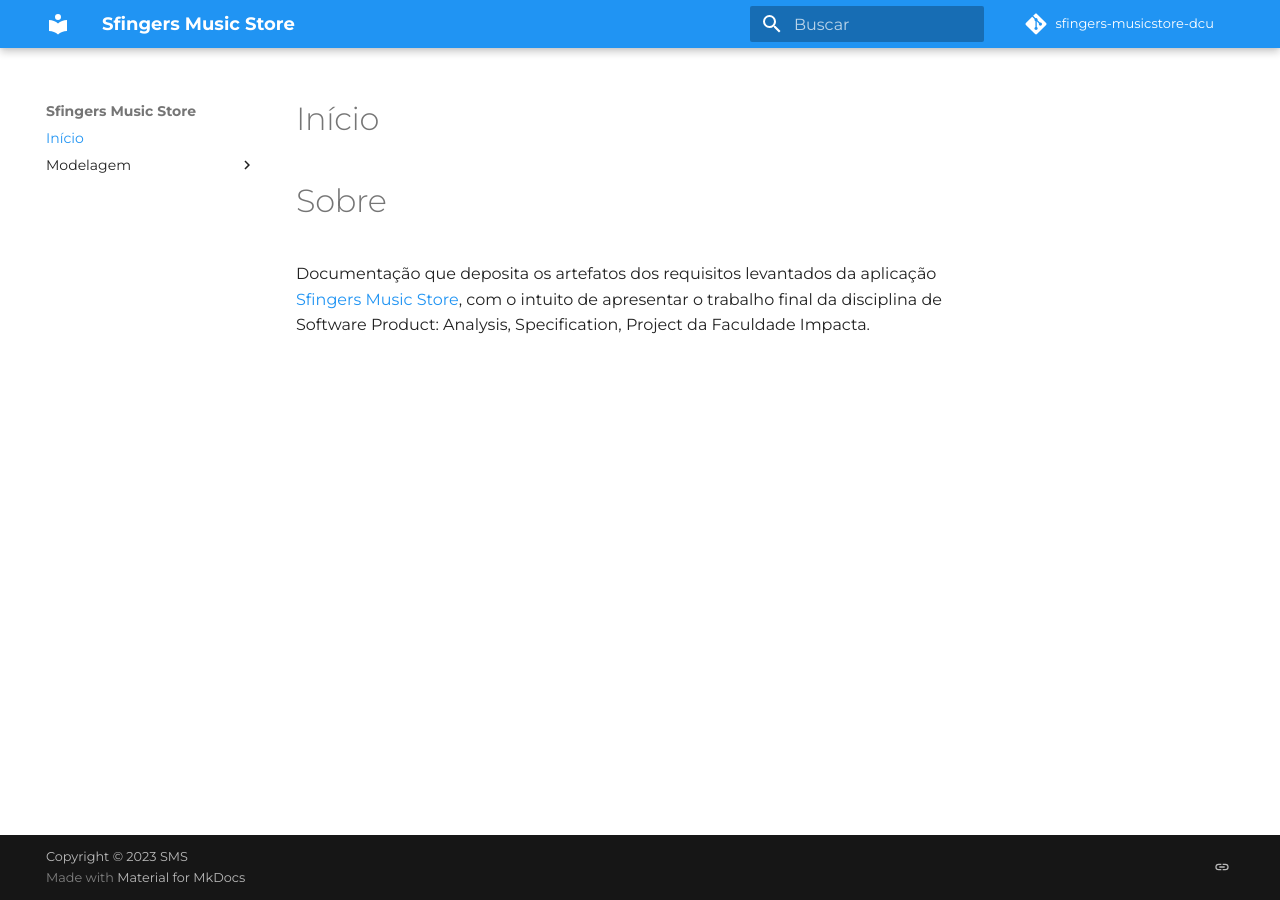
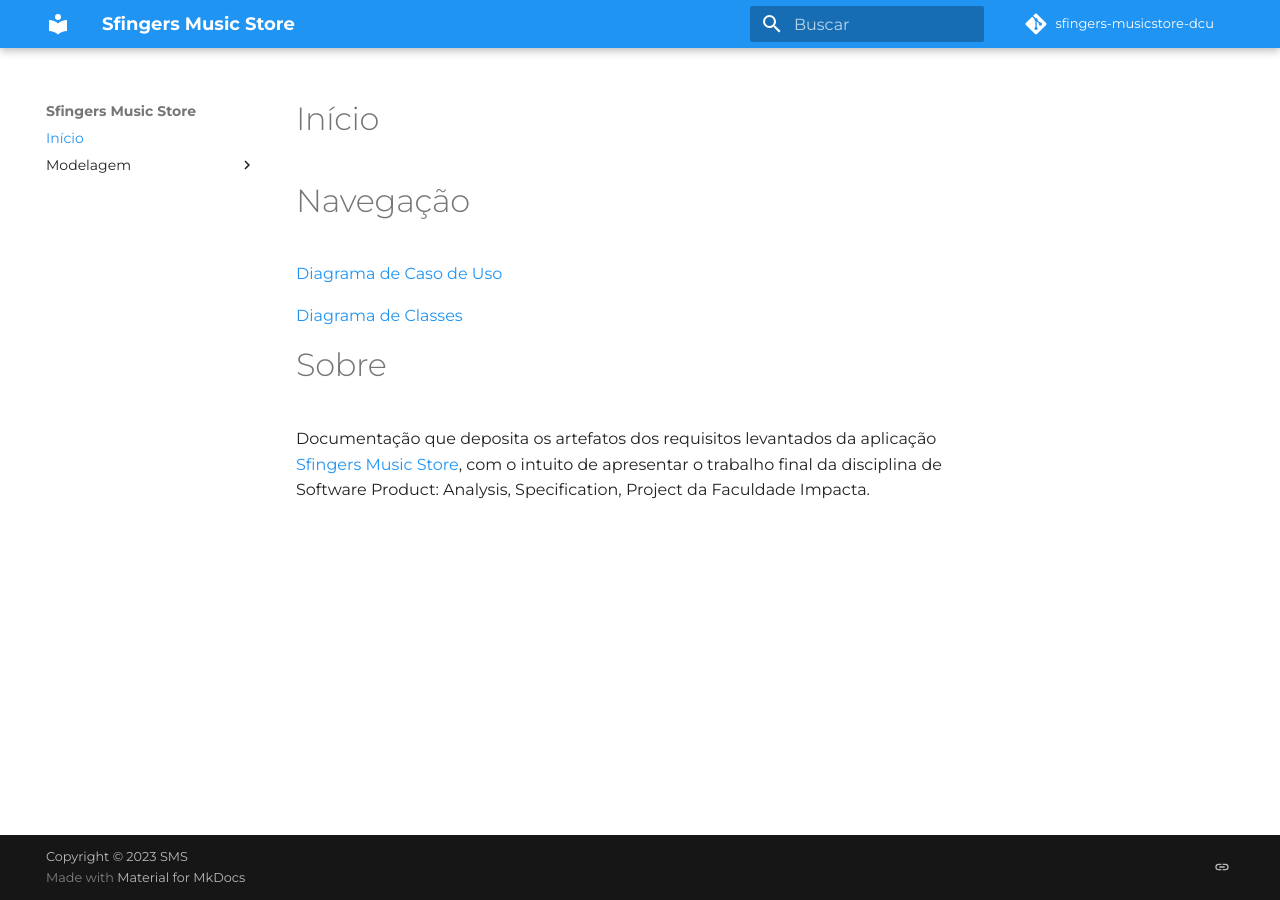
Before and after one commit to vorthkor/sfingers-musicstore-dcu, an MkDocs documentation site: the page built from docs/index.md, in a window 1280 px wide. Built offline with MkDocs 1.6.1 and Material for MkDocs 9.7.7, drawn with Linux system fonts in a browser that asks for light colours; some web fonts are replaced; comment, search, counter and statistics services are not loaded.

Commit message:
feature(docs): add models links

```diff
--- a/docs/index.md
+++ b/docs/index.md
@@ -1,5 +1,9 @@
 # Início
 
+# Navegação
+[Diagrama de Caso de Uso](./modelagem/CasosDeUso.md)
+
+[Diagrama de Classes](./modelagem/DiagramaDeClasses.md)
 
 # Sobre
 
```
